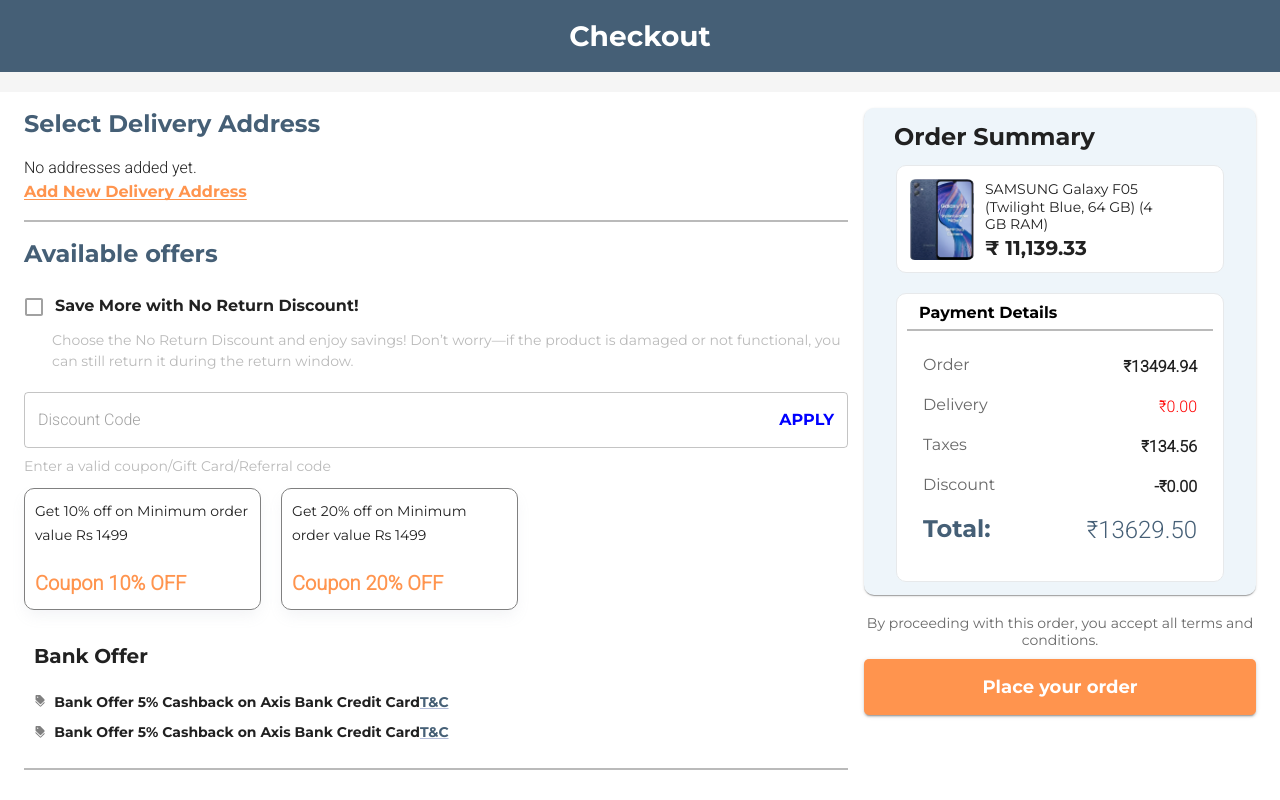
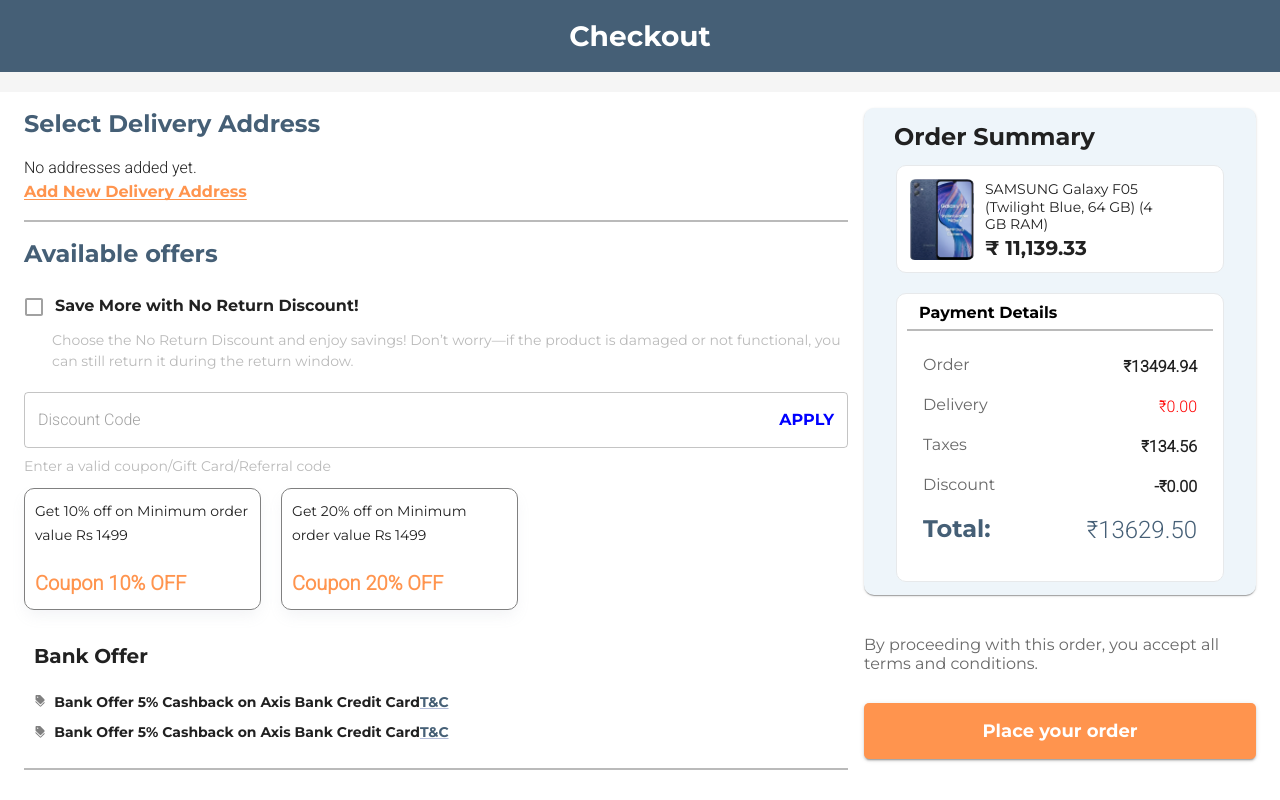
Before and after one commit to Vishalecs/indiaZONA1, a React (Create React App) app: page /checkout in a window 1280 px wide. Shown: the top 800 px of the page. Built offline with nearby package versions, Linux system fonts and the light colour scheme.

Commit message:
Update OrderSummary.jsx

```diff
--- a/src/components/Checkout/OrderSummary.jsx
+++ b/src/components/Checkout/OrderSummary.jsx
@@ -255,18 +255,22 @@ const OrderSummary = ({
         sx={{
           width: "100%",
           maxWidth: "392px",
-          marginTop: "20px",
-          textAlign: "center",
+
+          textAlign: "left",
           position: "relative",
+          marginTop: '40px'
         }}
       >
         <Typography
           sx={{
             fontFamily: "Montserrat",
-            fontSize: "14px",
+            fontSize: "16px",
             fontWeight: "400",
-            lineHeight: "17.07px",
+            lineHeight: "19.07px",
             color: "#696969",
+            marginBottom:"20px","@media (max-width: 600px)": {
+                alignItems:'center',// Mobile view
+              },
           }}
         >
           By proceeding with this order, you accept all terms and conditions.
```
